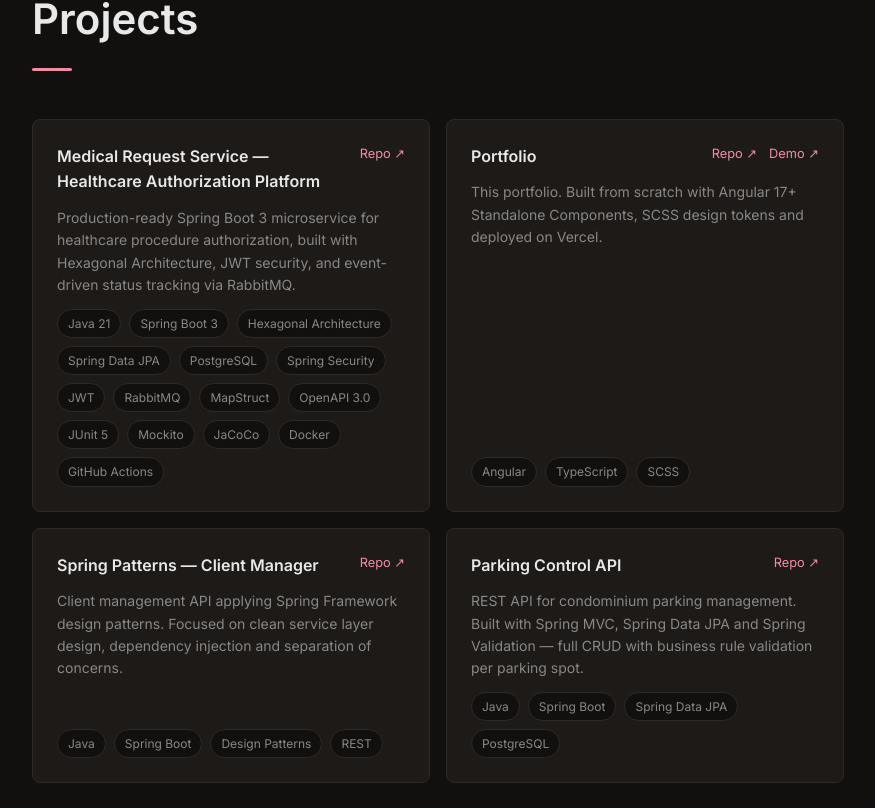
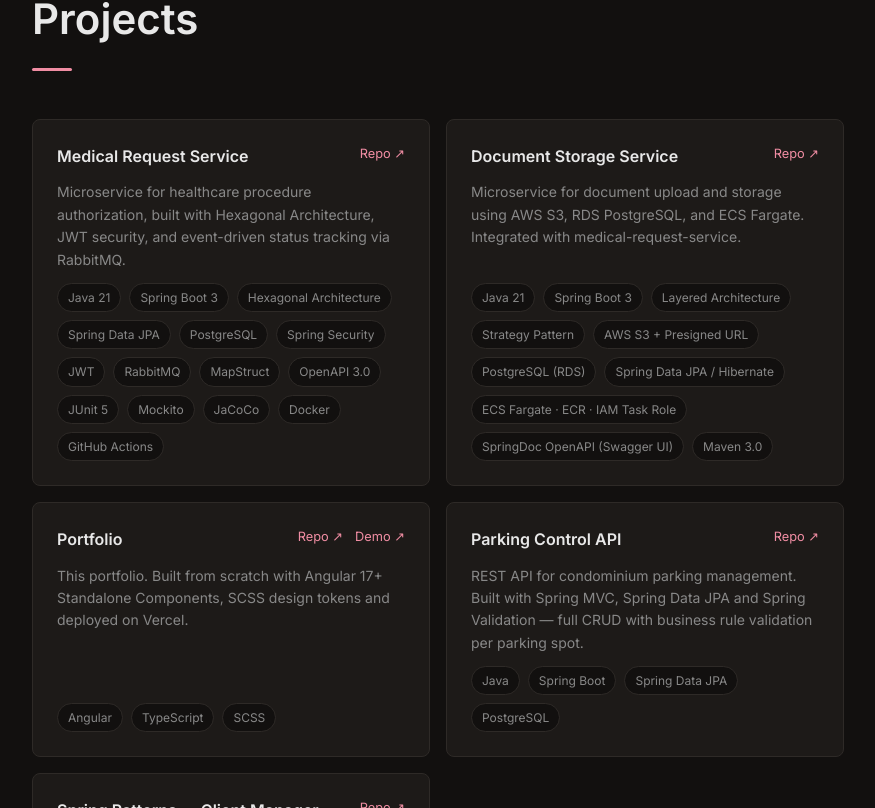
Before and after one commit to nathaliermar/portfolio, an Angular app: page / in a window 1280 px wide. Shown: the part 712-1520 px from the top of the page, without its empty margins (202-1077 px from the left). Built offline with nearby package versions, Linux system fonts and the light colour scheme.

Commit message:
feat: add new project

```diff
--- a/src/app/features/projects/projects.component.ts
+++ b/src/app/features/projects/projects.component.ts
@@ -13,10 +13,16 @@ import { Project } from '../../shared/models/project.model';
 export class ProjectsComponent {
   readonly projects: Project[] = [
     {
-      title: 'Medical Request Service — Healthcare Authorization Platform',
-      description: 'Production-ready Spring Boot 3 microservice for healthcare procedure authorization, built with Hexagonal Architecture, JWT security, and event-driven status tracking via RabbitMQ.',
+      title: 'Medical Request Service',
+      description: 'Microservice for healthcare procedure authorization, built with Hexagonal Architecture, JWT security, and event-driven status tracking via RabbitMQ.',
       stack: ['Java 21', 'Spring Boot 3', 'Hexagonal Architecture', 'Spring Data JPA', 'PostgreSQL', 'Spring Security', 'JWT', 'RabbitMQ', 'MapStruct', 'OpenAPI 3.0', 'JUnit 5', 'Mockito', 'JaCoCo', 'Docker', 'GitHub Actions'],
-      repoUrl: 'https://github.com/nathaliermar/medical-request-platform'
+      repoUrl: 'https://github.com/nathaliermar/medical-request-service'
+    },
+    {
+      title: 'Document Storage Service',
+      description: 'Microservice for document upload and storage using AWS S3, RDS PostgreSQL, and ECS Fargate. Integrated with medical-request-service.',
+      stack: ['Java 21', 'Spring Boot 3', 'Layered Architecture', 'Strategy Pattern', 'AWS S3 + Presigned URL', 'PostgreSQL (RDS)', 'Spring Data JPA / Hibernate', 'ECS Fargate · ECR · IAM Task Role', 'SpringDoc OpenAPI (Swagger UI)', 'Maven 3.0'],
+      repoUrl: 'https://github.com/nathaliermar/document-storage-service'
     },
     {
       title: 'Portfolio',
@@ -26,16 +32,16 @@ export class ProjectsComponent {
       demoUrl: 'https://nathaliemartines.vercel.app/'
     },
     {
+      title: 'Parking Control API',
+      description: 'REST API for condominium parking management. Built with Spring MVC, Spring Data JPA and Spring Validation — full CRUD with business rule validation per parking spot.',
+      stack: ['Java', 'Spring Boot', 'Spring Data JPA', 'PostgreSQL'],
+      repoUrl: 'https://github.com/nathaliermar/parking-control-api'
+    },
+        {
       title: 'Spring Patterns — Client Manager',
       description: 'Client management API applying Spring Framework design patterns. Focused on clean service layer design, dependency injection and separation of concerns.',
       stack: ['Java', 'Spring Boot', 'Design Patterns', 'REST'],
       repoUrl: 'https://github.com/nathaliermar/spring-patterns-client-manager'
-    },
-    {
-      title: 'Parking Control API',
-      description: 'REST API for condominium parking management. Built with Spring MVC, Spring Data JPA and Spring Validation — full CRUD with business rule validation per parking spot.',
-      stack: ['Java', 'Spring Boot', 'Spring Data JPA', 'PostgreSQL'],
-      repoUrl: 'https://github.com/nathaliermar/parking-control-api'
     }
   ];
 }
```
